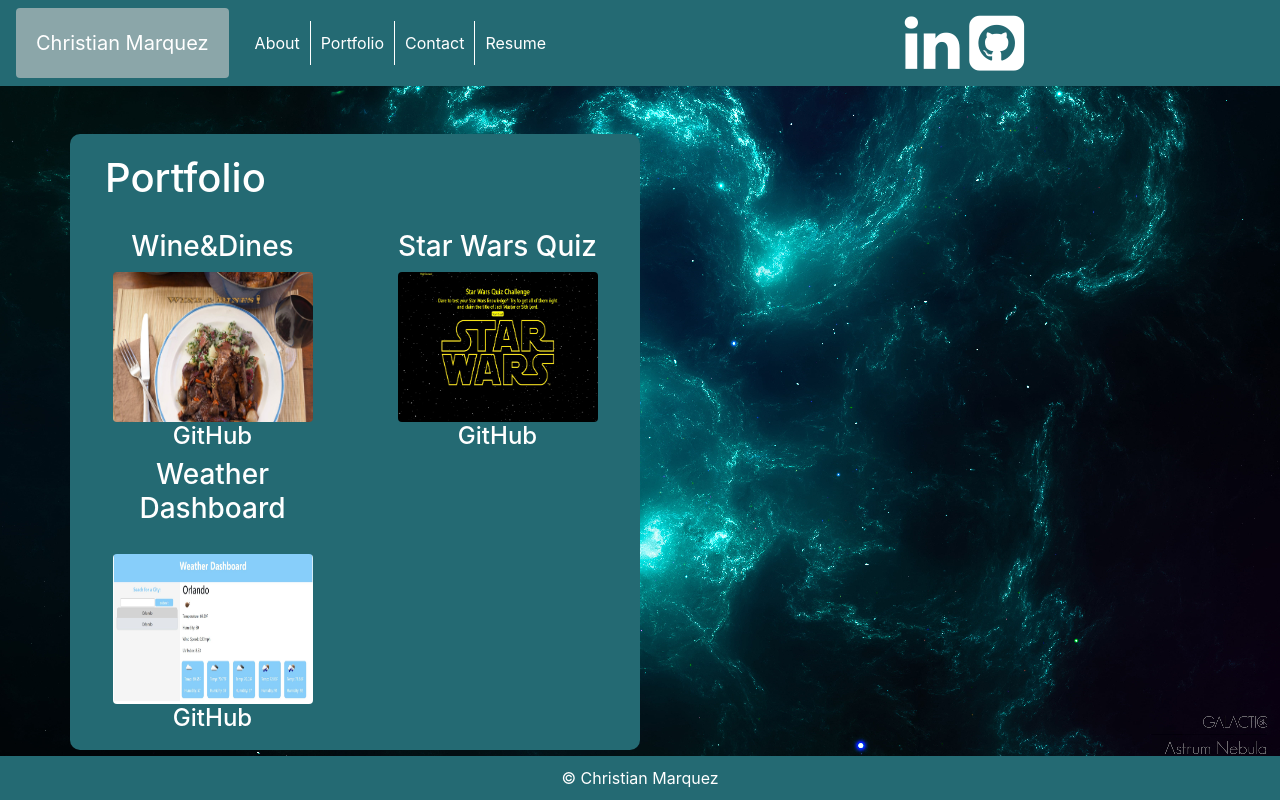
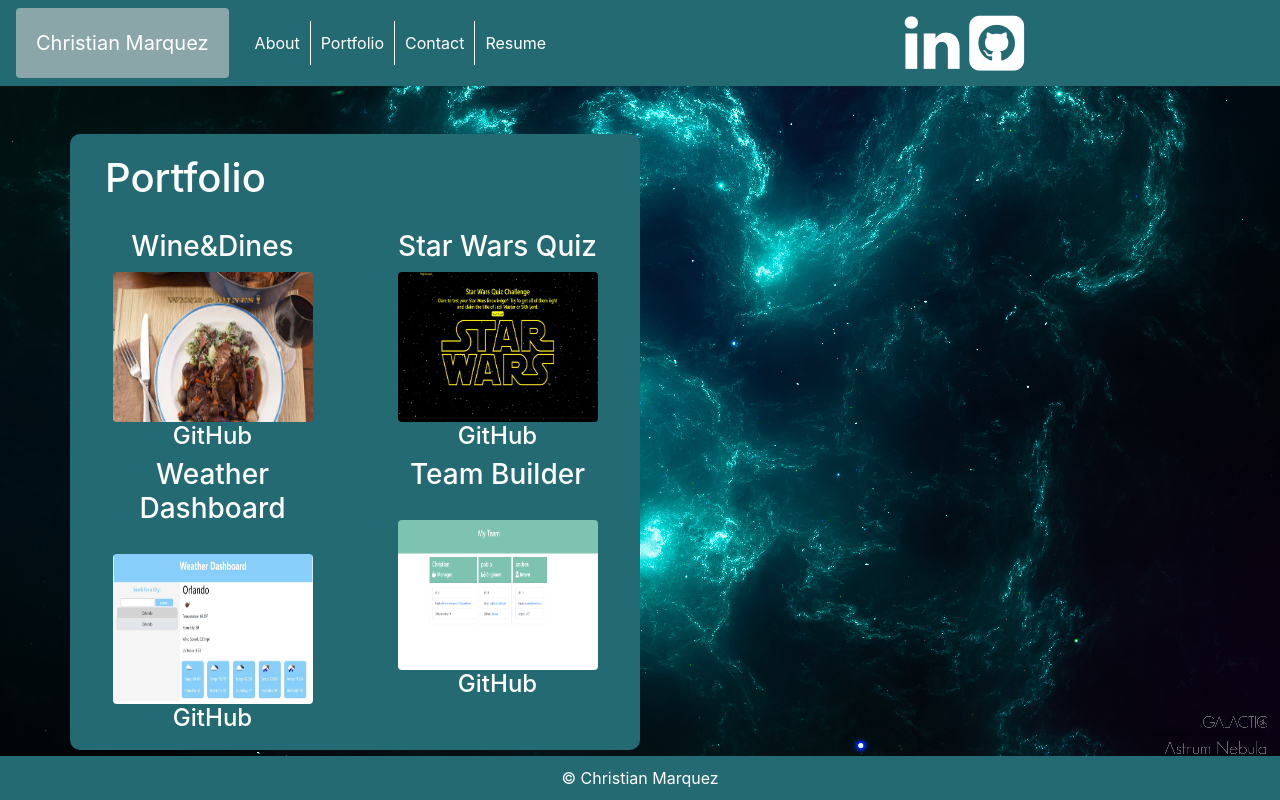
Before and after one commit to tiroxxx/MyPortfolio, a plain HTML site: page portfolio.html in a window 1280 px wide. Drawn offline with nearby package versions, Linux system fonts and the light colour scheme.

Commit message:
added another app to my portfolio

```diff
--- a/portfolio.html
+++ b/portfolio.html
@@ -69,6 +69,11 @@
                         <h4><a href="https://github.com/tiroxxx/weatherDashboard" target="_blank">GitHub</a></h4>
                     </div>
                     <div class="col-md-6 col-sm-12 text-center">
+                        <h3>Team Builder</h3>
+                        <a href="https://github.com/tiroxxx/TeamBuilder" target="_blank"><img
+                                class="middleRow portfolioImg rounded" src="./assets/images/team-builder.PNG"
+                                alt="Team Builder App"></a>
+                        <h4><a href="https://github.com/tiroxxx/TeamBuilder" target="_blank">GitHub</a></h4>
                     </div>
                 </div>
             </div>
```
Also changed, not shown: assets/images/team-builder.PNG (added).
